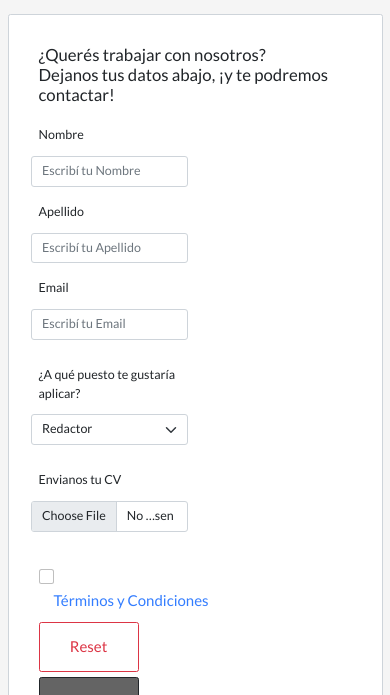
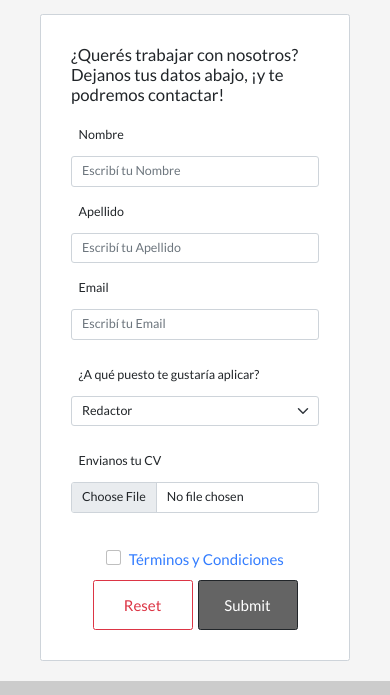
Before and after one commit to SyrusSmith/Coderhouse-EntregaFinal, a website: page pages/unitenos.html in a window 390 px wide. Shown: the part 136-831 px from the top of the page. Drawn offline with nearby package versions, Linux system fonts and the light colour scheme.

Commit message:
Arreglos menores varios

```diff
--- a/pages/unitenos.html
+++ b/pages/unitenos.html
@@ -92,15 +92,15 @@
     </header>
     <!-- FIN HEADER -->
 
-    <main class="container"> <!-- INICIO MAIN -->
+    <main class="containerUnitenos"> <!-- INICIO MAIN -->
 
         <!-- Inicio Formulario -->
       <div class="form-control mt-3 p-5">
         <form action="/" method="POST" enctype="application/x-www-form-urlencoded" name="Formulario Trabajá con Nosotros">
-          <h2 class="pb-3 d-grid gap-2 d-md-flex justify-content-md-center">¿Querés trabajar con nosotros? <br> Dejanos tus datos abajo, ¡y te podremos contactar!</h2>
+          <h2 class="pb-3 bootstrapOverride gap-2 d-md-flex justify-content-md-center">¿Querés trabajar con nosotros? <br> Dejanos tus datos abajo, ¡y te podremos contactar!</h2>
           <!-- Inicio Nombre -->
-          <div class="form-group pb-2 d-grid gap-2 d-md-flex justify-content-md-center">
-            <div class="row col-6 pt-2">
+          <div class="form-group pb-2 bootstrapOverride gap-2 d-md-flex justify-content-md-center">
+            <div class="row col-12 pt-2">
                 <label class="form-label col-form-label-lg col-auto" for="Nombre">Nombre</label>
                 <input class="form-control form-control-lg col-auto" type="text" name="Nombre" placeholder="Escribí tu Nombre">
             </div>
@@ -108,8 +108,8 @@
           <!-- Fin Nombre -->
 
           <!-- Inicio Apellido -->
-          <div class="form-group pb-2 d-grid gap-2 d-md-flex justify-content-md-center">
-            <div class="row col-6 pt-2">
+          <div class="form-group pb-2 bootstrapOverride gap-2 d-md-flex justify-content-md-center">
+            <div class="row col-12 pt-2">
                 <label class="form-label col-form-label-lg col-auto" for="Apellido">Apellido</label>
                 <input class="form-control form-control-lg col-auto" type="text" name="Apellido" placeholder="Escribí tu Apellido">
             </div>
@@ -117,8 +117,8 @@
           <!-- Fin Apellido -->
 
           <!-- Inicio Mail -->
-          <div class="form-group pb-2 d-grid gap-2 d-md-flex justify-content-md-center">
-            <div class="row col-6 pt-2">
+          <div class="form-group pb-2 bootstrapOverride gap-2 d-md-flex justify-content-md-center">
+            <div class="row col-12 pt-2">
                 <label class="form-label col-form-label-lg col-auto" for="email">Email</label>
                 <input class="form-control form-control-lg col-auto" type="email" placeholder="Escribí tu Email">
             </div>
@@ -126,8 +126,8 @@
           <!-- Fin Mail -->
 
           <!-- Inicio Puesto a Aplicar -->
-          <div class="pt-4 pb-2 d-grid gap-2 d-md-flex justify-content-md-center">
-            <div class="row col-6">
+          <div class="pt-4 pb-2 bootstrapOverride gap-2 d-md-flex justify-content-md-center">
+            <div class="row col-12">
               <label for="Puesto" class="form-label col-form-label-lg">¿A qué puesto te gustaría aplicar?</label>
               <select class="form-select form-select-lg" name="Puesto" id="">
                 <option value="Copywriter">Redactor</option>
@@ -140,8 +140,8 @@
           <!-- Fin Puesto a Aplicar -->
 
           <!-- Inicio Enviar CV -->
-          <div class="pt-4 pb-2 d-grid gap-2 d-md-flex justify-content-md-center">
-            <div class="row col-6">
+          <div class="pt-4 pb-2 bootstrapOverride gap-2 d-md-flex justify-content-md-center">
+            <div class="row col-12">
                 <label for="Curriculum" class="form-label col-form-label-lg">Envianos tu CV</label>
                 <input class="form-control form-control-lg" type="file" name="Curriculum" id="">
             </div>
@@ -149,14 +149,14 @@
           <!-- Fin Enviar CV -->
 
           <!-- Inicio Términos y Condiciones -->
-          <div class="form-check d-grid gap-2 d-md-flex justify-content-md-center mt-5 mb-3">
+          <div class="form-check bootstrapOverride gap-2 d-md-flex justify-content-md-center mt-5 mb-3">
             <input type="checkbox" class="form-check-input me-1" name="terminos" value="0">
             <label for="terminos" class="form-check-label"><a class="terminosCondiciones" href="">Términos y Condiciones</a></label>
           </div>
           <!-- Fin Términos y Condiciones -->
 
           <!-- Inicio Botones -->
-          <div class="d-grid gap-2 d-md-flex justify-content-md-center">
+          <div class="bootstrapOverride gap-2 d-md-flex justify-content-md-center">
             <button type="reset" class="btn btn-outline-danger btn-lg">Reset</button>
             <button type="submit" class="btn btn-dark btn-lg">Submit</button>
           </div>
--- a/scss/_globals.scss
+++ b/scss/_globals.scss
@@ -82,7 +82,7 @@ main {
 @media only screen and (max-width: 600px) {
 
     main {
-        padding: $spacing-xl 0rem $spacing-xl;
+        padding: $spacing-xl*7 0rem $spacing-xl;
     }
 
     .grid-container {
--- a/scss/pages/_home.scss
+++ b/scss/pages/_home.scss
@@ -303,11 +303,13 @@
 @media only screen and (max-width: 600px) {
 
     .container {
+        max-width: 100%;
+        padding: 0rem $spacing-xl*2;
         width: 100vw;
     }
 
     .carrousel {
-        max-width: 90vw;
+        max-width: 100%;
         position: relative;
 
         .carousel-indicators { /* CLASE BOOTSTRAP */
--- a/scss/pages/_unitenos.scss
+++ b/scss/pages/_unitenos.scss
@@ -4,11 +4,13 @@
     font-size: 1.5rem;
 }
 
+.containerUnitenos {
+    margin: 0 auto;
+    max-width: 1200px;
+    width: 100%;
+}
+
 /* INICIO Clases Bootstrap Modificadas */
-// .container {
-//     height: 90vh;
-// }
-
 .form-check-input {
     height: 1.5rem;
     width: 1.5rem;
@@ -33,4 +35,29 @@
     width: 10rem;
 }
 /* FIN Clases Bootstrap Modificadas */
+
+/* MEDIAS unitenos.html*/
+@media only screen and (max-width: 1024px) {
+
+    .containerUnitenos {
+        padding: $spacing-xl*8 $spacing-xl*2 $spacing-xl;
+    }
+
+    .bootstrapOverride {
+        display: flex;
+        justify-content: center;
+    }
+}
+
+@media only screen and (max-width: 600px) {
+
+    .containerUnitenos {
+        padding: $spacing-xl*7 $spacing-xl*2 $spacing-xl;
+    }
+
+    .bootstrapOverride {
+        display: flex;
+        justify-content: center;
+    }
+}
 /* FIN CLASES unitenos.html */
--- a/scss/partials/_header.scss
+++ b/scss/partials/_header.scss
@@ -126,7 +126,6 @@ ul {
         background-color: rgba(0, 29, 77, 0.9);
         display: grid;
         justify-items: center;
-        // position: relative;
     }
 
     .menu {
@@ -143,10 +142,9 @@ ul {
 
 @media only screen and (max-width: 600px) {
     .NAVBAR {
-        background-color: rgba(0, 29, 77, 1);
         display: grid; /* PROPIEDADES PARA MOBILE */
         justify-items: center;
-        position: static;
+        // position: static;
         width: 100vw;
 
         &__TOGGLE {
```
Also changed, not shown: index.html (+1 -1 lines), scss/partials/_footer.scss (+0 -28 lines), css/index.css.
